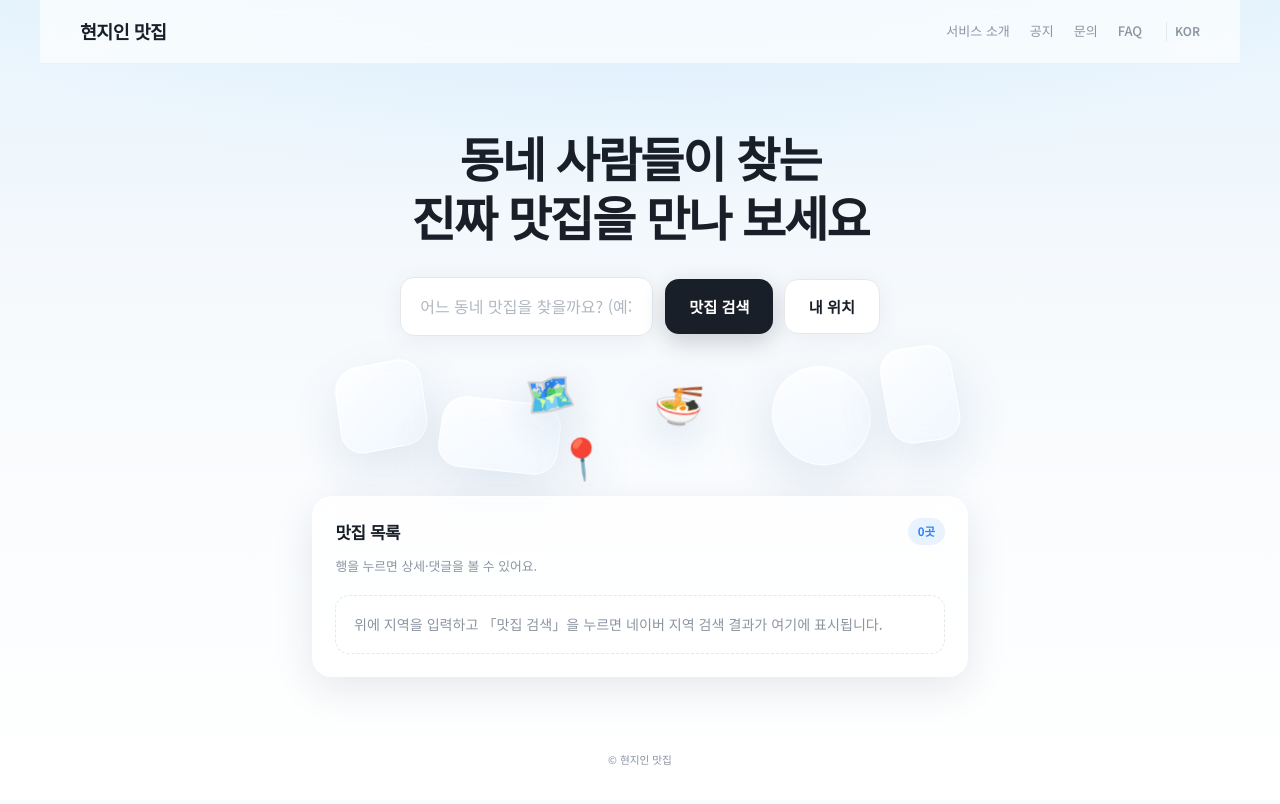
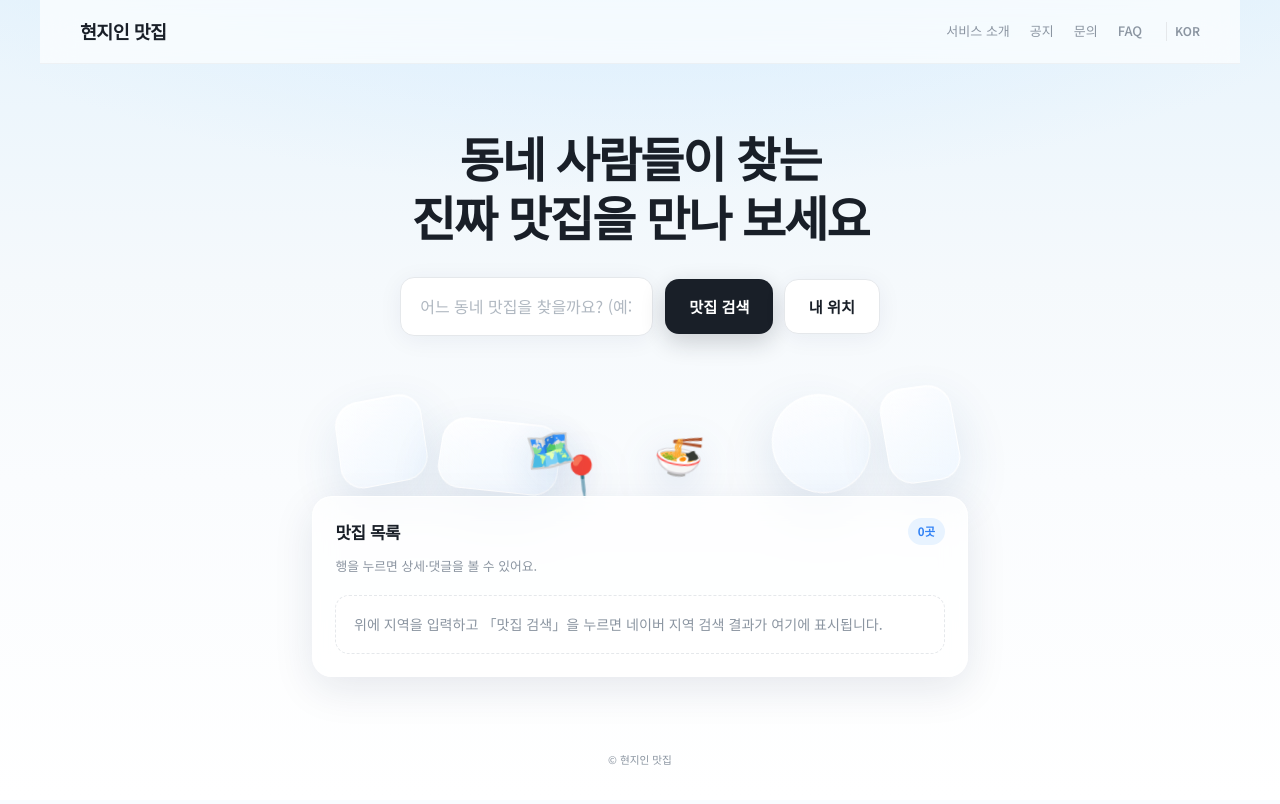
Before and after one commit to cjsdud98-cloud/hyunji, a website: page index.html in a window 1280 px wide. Drawn offline with Linux system fonts and the light colour scheme.

Commit message:
히어로 장식이 검색 버튼을 가리지 않도록 z-index 수정

```diff
--- a/css/styles.css
+++ b/css/styles.css
@@ -117,6 +117,8 @@ body {
 }
 
 .hero-title {
+  position: relative;
+  z-index: 2;
   margin: 0;
   font-weight: 800;
   font-size: clamp(1.85rem, 5.5vw, 3rem);
@@ -130,6 +132,8 @@ body {
 }
 
 .hero-cta {
+  position: relative;
+  z-index: 3;
   margin-top: 2rem;
   display: flex;
   flex-direction: column;
@@ -219,10 +223,11 @@ body {
 .hero-scene {
   position: absolute;
   left: 50%;
-  bottom: 0;
+  bottom: -0.5rem;
+  z-index: 0;
   transform: translateX(-50%);
   width: min(100%, 900px);
-  height: clamp(140px, 22vw, 220px);
+  height: clamp(100px, 16vw, 160px);
   pointer-events: none;
   perspective: 800px;
 }
@@ -241,7 +246,7 @@ body {
   width: 88px;
   height: 88px;
   left: 8%;
-  bottom: 18%;
+  bottom: 8%;
   transform: rotate(-12deg) rotateX(8deg);
   animation: bob-a 7s ease-in-out infinite;
 }
@@ -250,7 +255,7 @@ body {
   width: 120px;
   height: 72px;
   left: 22%;
-  bottom: 6%;
+  bottom: 0;
   transform: rotate(6deg) rotateX(12deg);
   animation: bob-b 8s ease-in-out infinite;
 }
@@ -259,7 +264,7 @@ body {
   width: 100px;
   height: 100px;
   right: 18%;
-  bottom: 12%;
+  bottom: 4%;
   border-radius: 50%;
   transform: rotate(18deg) rotateX(10deg);
   animation: bob-c 6.5s ease-in-out infinite;
@@ -269,7 +274,7 @@ body {
   width: 72px;
   height: 96px;
   right: 6%;
-  bottom: 22%;
+  bottom: 10%;
   transform: rotate(-8deg) rotateX(6deg);
   animation: bob-d 7.5s ease-in-out infinite;
 }
@@ -283,21 +288,21 @@ body {
 
 .float-icon--pin {
   left: 42%;
-  bottom: 4%;
+  bottom: 0;
   transform: translateX(-50%) rotate(-6deg);
   animation: bob-pin 5s ease-in-out infinite;
 }
 
 .float-icon--bowl {
   left: 52%;
-  bottom: 28%;
+  bottom: 12%;
   transform: rotate(8deg);
   animation: bob-bowl 6s ease-in-out infinite;
 }
 
 .float-icon--map {
   left: 34%;
-  bottom: 32%;
+  bottom: 14%;
   transform: rotate(-10deg);
   opacity: 0.9;
   animation: bob-map 7s ease-in-out infinite;
```
